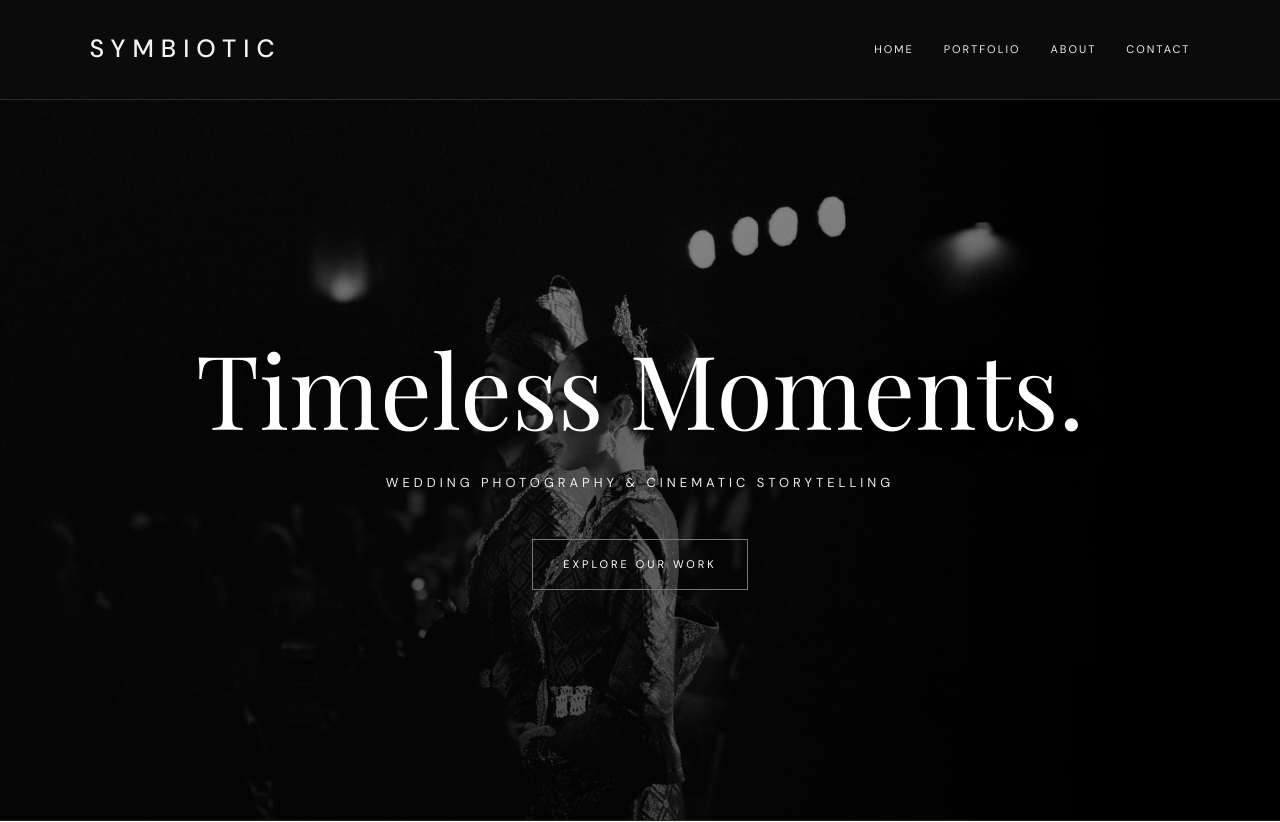
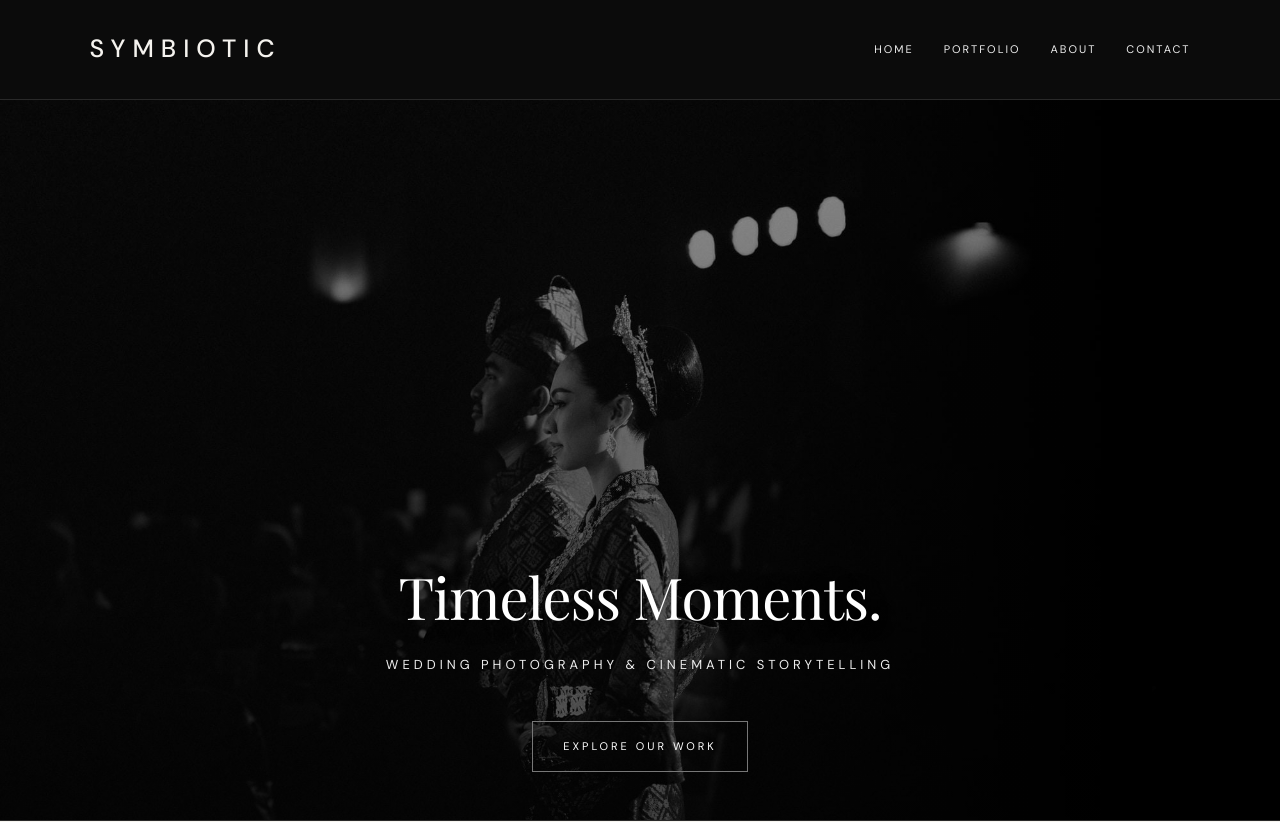
Before and after one commit to symbioticweddings/symbioticweddings.github.io, a plain HTML site: page index.html in a window 1280 px wide. Shown: the top 822 px of the page. Drawn offline with nearby package versions, Linux system fonts and the light colour scheme.

Commit message:
Update hero typography and layout

```diff
--- a/style.css
+++ b/style.css
@@ -154,8 +154,12 @@ main {
 }
 
 main h2 {
-  color: #ffffff;
-  text-shadow: 0 3px 25px rgba(0,0,0,0.3);
+    color: #ffffff;
+    font-size: clamp(38px, 4.5vw, 68px);
+    font-weight: 400;
+    line-height: 1.1;
+    letter-spacing: -1px;
+    text-shadow: 0 3px 25px rgba(0,0,0,0.3);
 }
 
 main p {
@@ -993,3 +997,13 @@ nav a:hover {
     padding: 22px 0;
   }
 }
+/* SYMBIOTIC — HERO TEXT POSITION */
+main {
+    display: flex;
+    flex-direction: column;
+    justify-content: flex-end;
+    align-items: center;
+    text-align: center;
+    padding-bottom: 6vh;
+    box-sizing: border-box;
+}
```
